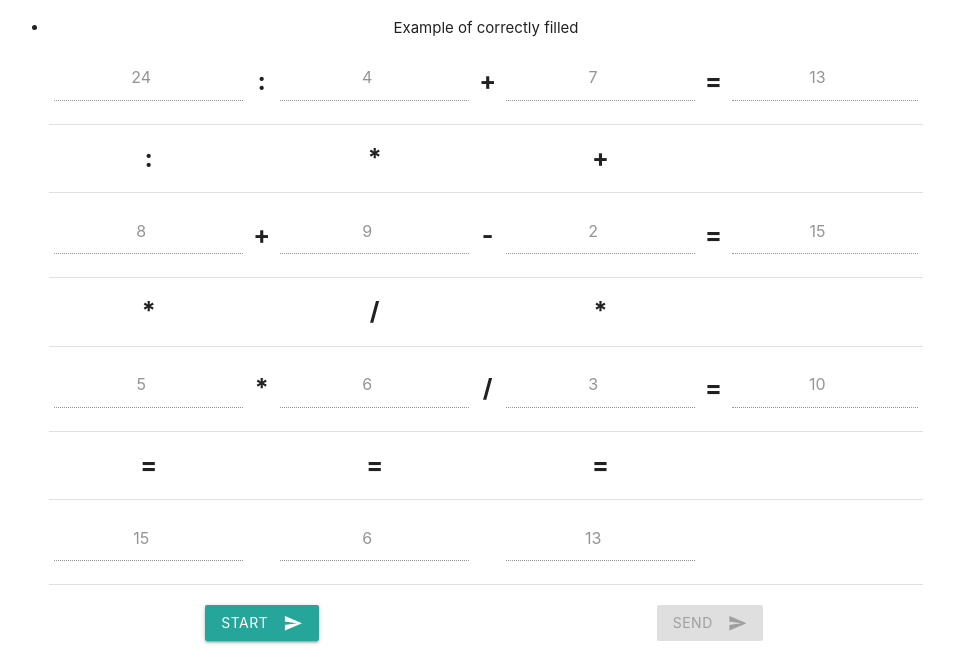
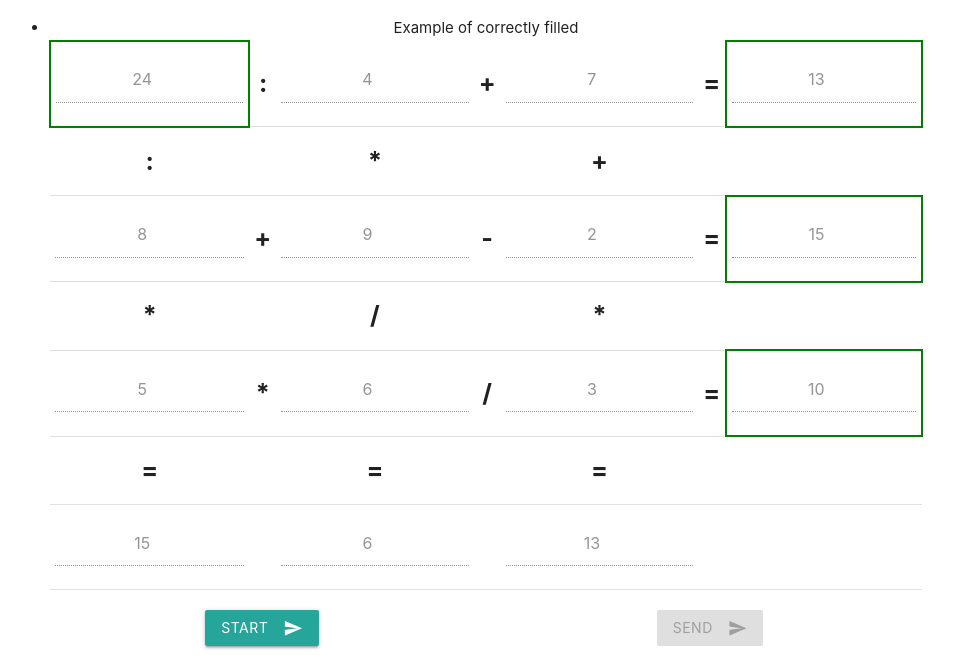
Before and after one commit to pkindalov/guessNumbers.github.io, a plain HTML site: page index.html in a window 1280 px wide. Shown: the part 139-805 px from the top of the page, without its empty margins (154-1108 px from the left). Drawn offline with nearby package versions, Linux system fonts and the light colour scheme.

Commit message:
Refactoring

```diff
--- a/index.html
+++ b/index.html
@@ -28,19 +28,19 @@
                     <summary>Example of correctly filled</summary>
                     <!-- First row of matrix -->
                     <tr>
-                        <td>
-                            <input disabled="disabled" id="firstRowFirstNum" type="number" value="24" />
+                        <td class="disabled">
+                            <input  disabled="disabled" id="firstRowFirstNum" type="number" value="24" />
                         </td>
                         <td class="mathSymbol" id="firstRowSecColDelete">:</td>
                         <td>
-                            <input disabled="disabled" id="firstRowSecNum" type="number" value="4" />
+                            <input  disabled="disabled" id="firstRowSecNum" type="number" value="4" />
                         </td>
                         <td class="mathSymbol" id="firstRowFourColAddition">+</td>
                         <td>
-                            <input disabled="disabled" id="firstRowThirdNum" type="number" value="7" />
+                            <input  disabled="disabled" id="firstRowThirdNum" type="number" value="7" />
                         </td>
                         <td class="mathSymbol" id="firstRowEqualSign">=</td>
-                        <td>
+                        <td class="disabled">
                             <input disabled="disabled" id="firstRowTotalNum" type="number" value="13" />
                         </td>
                     </tr>
@@ -70,7 +70,7 @@
                             <input disabled="disabled" id="thirdRowThirdNum" type="number" value="2" />
                         </td>
                         <td class="mathSymbol">=</td>
-                        <td>
+                        <td class="disabled">
                             <input disabled="disabled" id="thirdRowTotalNum" type="number" value="15" />
                         </td>
                     </tr>
@@ -98,7 +98,7 @@
                             <input disabled="disabled" id="fifthRowThirdNum" type="number" value="3" />
                         </td>
                         <td class="mathSymbol">=</td>
-                        <td>
+                        <td class="disabled">
                             <input disabled="disabled" id="fifthRowTotalNum" type="number" value="10" />
                         </td>
                     </tr>
--- a/styles/guessNumbers.css
+++ b/styles/guessNumbers.css
@@ -15,6 +15,9 @@
     border: 1px solid black;
 }
 
+.disabled{
+    border: 2px solid green;
+}
 
 .mathSymbol{
     font-weight: bold;
```
